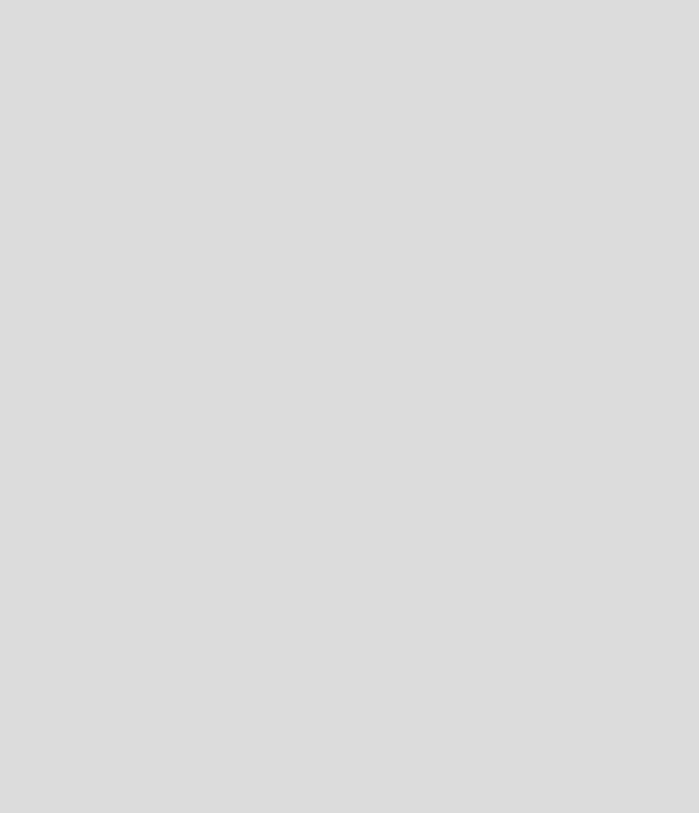
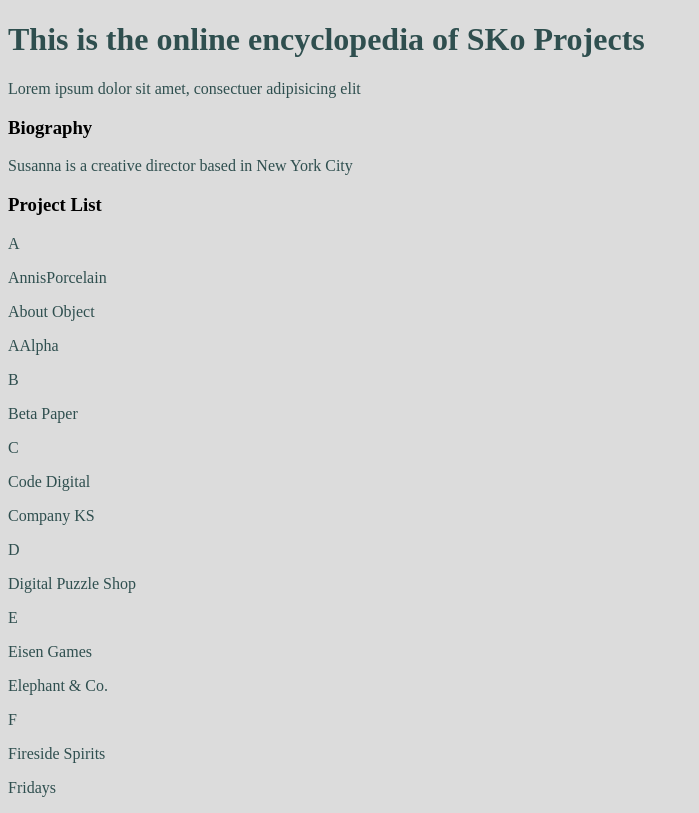
Before and after one commit to susannako/susannako.github.io, a plain HTML site: page unit_1/index.html in a window 1280 px wide. Shown: the whole page, without its empty margins (0-699 px from the left). Drawn offline with Linux system fonts and the light colour scheme.

Commit message:
Update my index file

```diff
--- a/unit_1/index.html
+++ b/unit_1/index.html
@@ -1,9 +1,31 @@
 <!DOCTYPE html>
 <html>
-<head>
-	<link rel="stylesheet" type="text/css" href="css/style.css">
-	<title>
-		<body>
-			<h1>SKo Projects</h1>
-			<p>This is the online encyclopedia of SKo Projects</p>
-		</body>
+	<head>
+		<title>SKo Projects</title>
+		<link rel="stylesheet" type="text/css" href="css/style.css">
+	</head>
+	<body>
+		<h1>This is the online encyclopedia of SKo Projects</h1>
+			<p>Lorem ipsum dolor sit amet, consectuer adipisicing elit</p>
+		<h3>Biography</h3>
+			<p>Susanna is a creative director based in New York City</p>
+		<h3>Project List</h3>
+			<p>A</p>
+			<p>AnnisPorcelain</p>
+			<p>About Object</p>
+			<p>AAlpha</p>
+			<p>B</p>
+			<p>Beta Paper</p>
+			<p>C</p>
+			<p>Code Digital</p>
+			<p>Company KS</p>
+			<p>D</p>
+			<p>Digital Puzzle Shop</p>
+			<p>E</p>
+			<p>Eisen Games</p>
+			<p>Elephant & Co.</p>
+			<p>F</p>
+			<p>Fireside Spirits</p>
+			<p>Fridays</p>
+	</body>
+</html>
```
Also changed, not shown: 1 other file.
